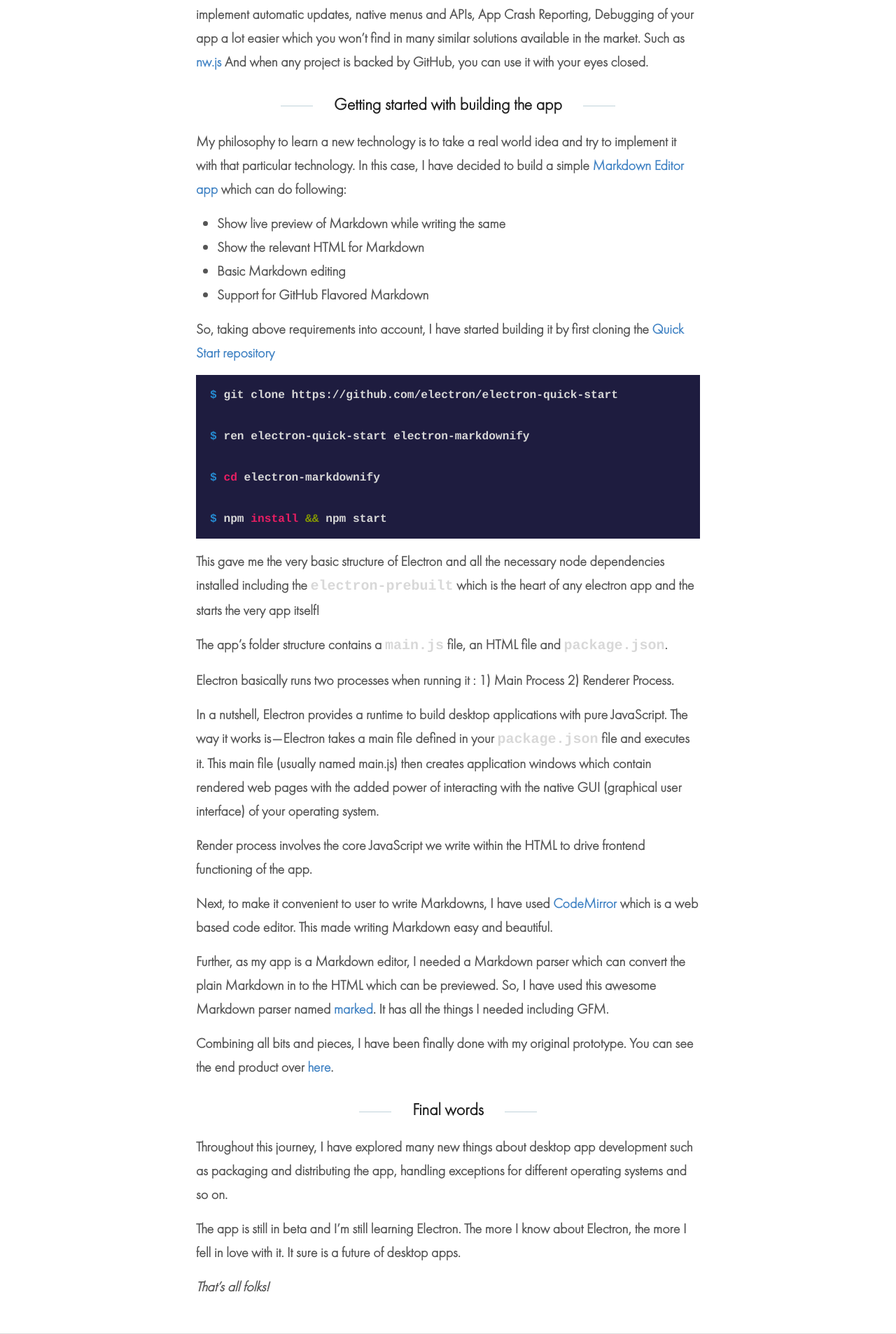
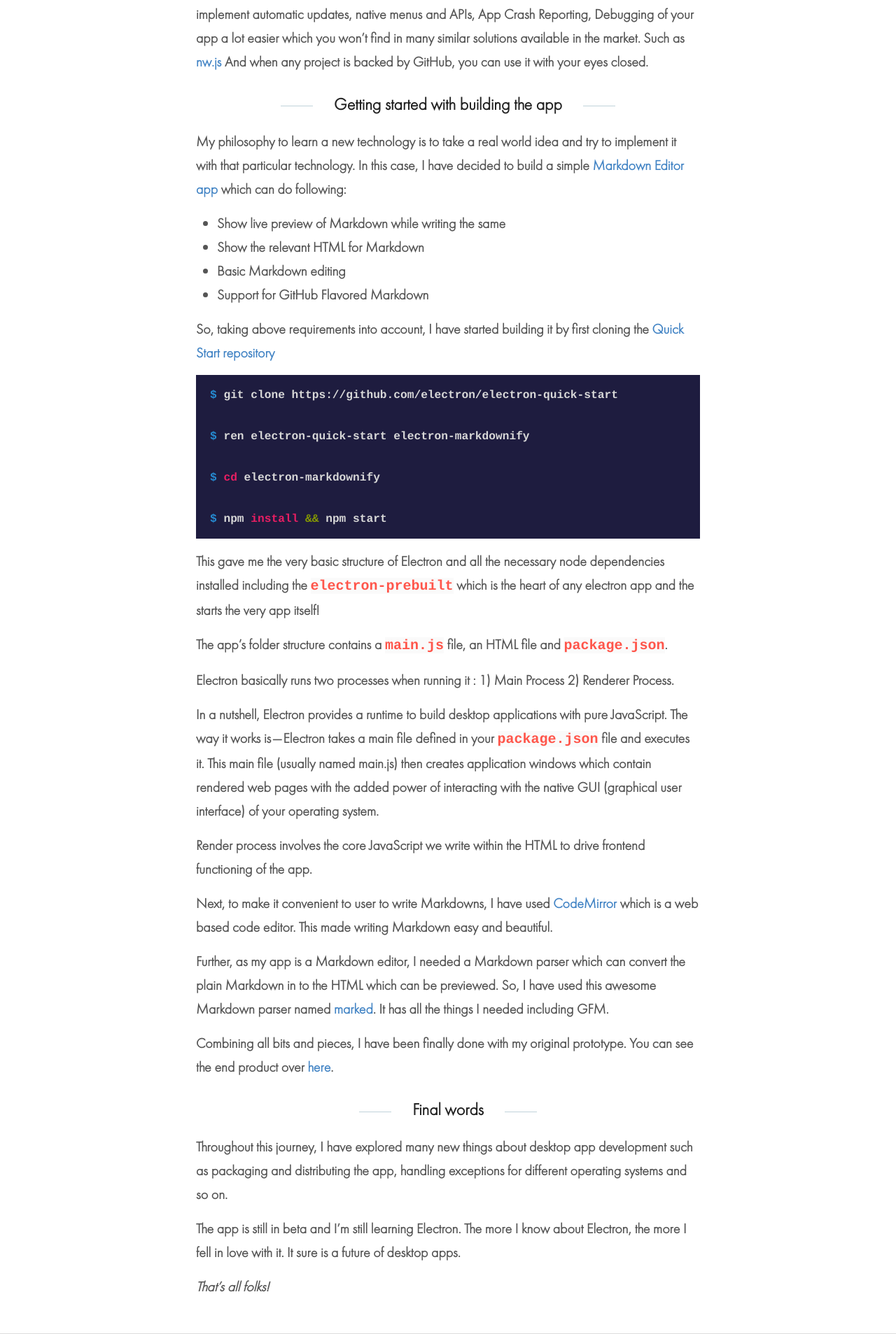
Before and after one commit to varunkumardev/amitmerchant1990.github.io, a Jekyll site: the page built from _posts/2016-6-22-Getting-Started-With-Electron.md, in a window 1280 px wide. Shown: the part 693-2600 px from the top of the page at 70% size. Built offline with Jekyll 4.4.1, drawn with Linux system fonts in a browser that asks for light colours; a script that is not in the unit is left out; comment, search, counter and statistics services are not loaded.

Commit message:
Update _highlights.scss

```diff
--- a/_sass/_highlights.scss
+++ b/_sass/_highlights.scss
@@ -9,6 +9,11 @@
 code {
   font-family:'Bitstream Vera Sans Mono','Courier', monospace;
   color: #d8d8d8;
+}
+
+.highlighter-rouge {
+  background-color: #FAFAFA;
+  color: #FF554A;
 }
 
 .highlight .c { color: #586E75 } /* Comment */
```
